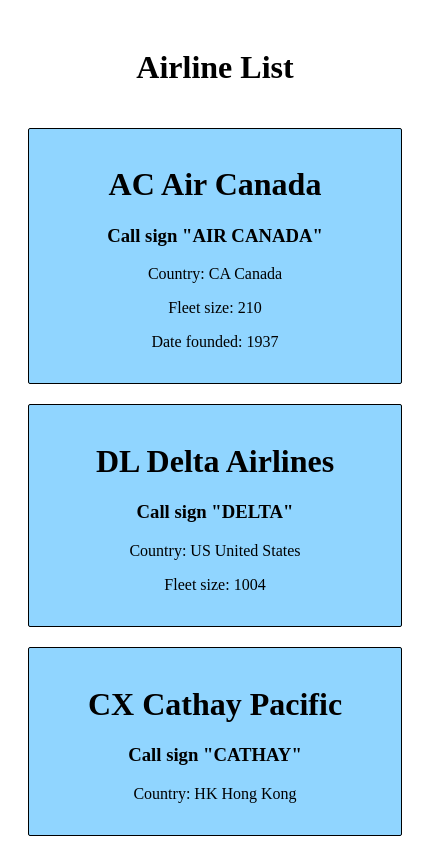
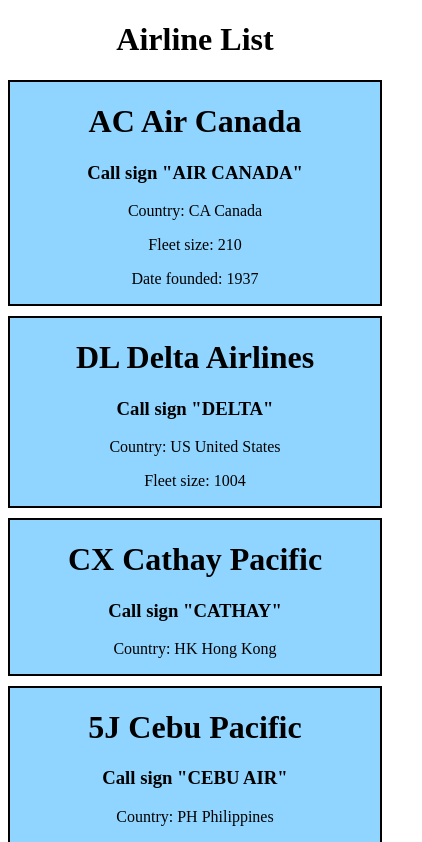
Before and after one commit to natrapdev/Nathaniel-Power_Learning_AngularF26, an Angular app: page / in a window 390 px wide. Shown: the top 842 px of the page, 422 px wide, since content can reach past the window. Built offline with nearby package versions, Linux system fonts and the light colour scheme.

Commit message:
Updated styling with @media queries

```diff
--- a/src/app/app.css
+++ b/src/app/app.css
@@ -1,17 +1,23 @@
+h1 {
+  text-align: center;
+}
+
 .container {
-  text-align: center;
   display: grid;
-  gap: 20px;
-  padding: 20px;
-  width: 100%;
-  max-width: 1200px;
-  margin: 0 auto;
+  grid-template-columns: 1fr 1fr 1fr 1fr 1fr;
+  gap: 1%;
+  /*padding: 1%;*/
+
+  @media(max-width: 1100px) {
+    grid-template-columns: 1fr 1fr;
+  }
+  @media(max-width: 600px) {
+    grid-template-columns: 1fr;
+  }
 
   .airline-card {
     background-color: #90D5FF;
-    border: 1px solid black;
-    border-radius: 2px;
-    padding: 16px;
+    border: 2px solid black;
     text-align: center;
   }
 }
--- a/src/app/app.html
+++ b/src/app/app.html
@@ -1,5 +1,5 @@
+<h1>Airline List</h1>
 <div class="container">
-  <h1>Airline List</h1>
   @for (airline of airlineList; track airline.id) {
     <div class="airline-card">
       <h1>{{ airline.iataCode }} {{ airline.name }}</h1>
--- a/src/app/app.ts
+++ b/src/app/app.ts
@@ -3,7 +3,7 @@
 import { Airline } from './shared/models/airline';
 
 @Component({
-  imports: [RouterOutlet],
+  imports: [],
   selector: 'app-root',
   styleUrl: './app.css',
   templateUrl: './app.html',
```
